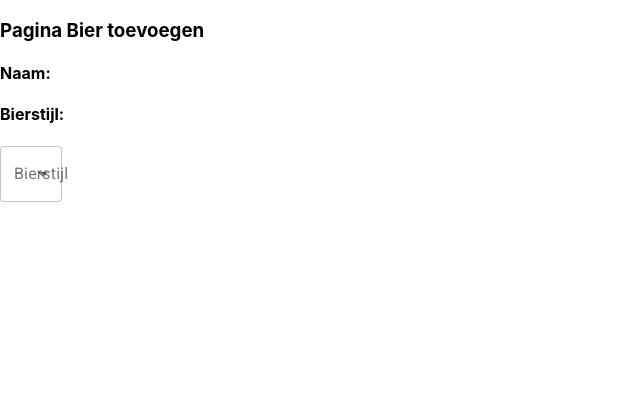
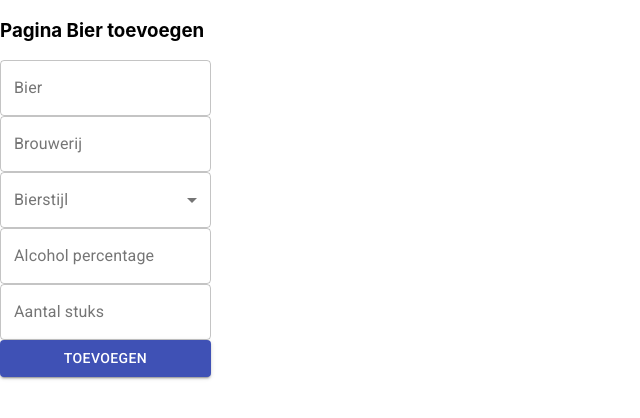
Before and after one commit to mijnbier/app, a React (Create React App) app: page /add-beer in a window 1280 px wide. Shown: the top 418 px of the page, without its empty margins (0-640 px from the left). Built offline with nearby package versions, Linux system fonts and the light colour scheme.

Commit message:
Form add beer

```diff
--- a/src/Pages/AddBeer.js
+++ b/src/Pages/AddBeer.js
@@ -4,25 +4,56 @@ import InputLabel from '@material-ui/core/InputLabel';
 import Select from "@material-ui/core/Select";
 import TextField from "@material-ui/core/TextField";
 import MenuItem from '@material-ui/core/MenuItem';
-
+import Button from "@material-ui/core/Button";
 
 export default function AddBeer() {
-
     return (
         <div>
             <h3>Pagina Bier toevoegen</h3>
-            <h4>Naam:</h4>
-            <h4>Bierstijl:</h4>
-
-            <FormControl variant="outlined" >
-                <InputLabel id="selectbierstijl">Bierstijl</InputLabel>
-                <Select>
-                    <MenuItem value={'Dubbel'}>Dubbel</MenuItem>
-                    <MenuItem value={'Tripel'}>Tripel</MenuItem>
-                    <MenuItem value={'IPA'}>IPA</MenuItem>
-                </Select>
+            <FormControl variant="outlined" style={{ minWidth: 120 }}>
+                <TextField
+                    id="beername"
+                    label="Bier"
+                    variant="outlined"
+                />
+                <TextField
+                    id="brewery"
+                    label="Brouwerij"
+                    variant="outlined"
+                />
+                <FormControl variant="outlined" >
+                    <InputLabel id="selectbeerstyle">Bierstijl</InputLabel>
+                    <Select
+                        labelId="selectbeerstyle"
+                        id="beerstyle">
+                        <MenuItem value={'bock'}>Bock</MenuItem>
+                        <MenuItem value={'blond'}>Blond</MenuItem>
+                        <MenuItem value={'dubbel'}>Dubbel</MenuItem>
+                        <MenuItem value={'ipa'}>IPA</MenuItem>
+                        <MenuItem value={'porter'}>Porter</MenuItem>
+                        <MenuItem value={'stout'}>Stout</MenuItem>
+                        <MenuItem value={'tripel'}>Tripel</MenuItem>
+                        <MenuItem value={'weizen'}>Weizen</MenuItem>
+                        <MenuItem value={'witbier'}>Witbier</MenuItem>
+                    </Select>
+                </FormControl>
+                <TextField
+                    id="alcohol"
+                    label="Alcohol percentage"
+                    type="number"
+                    variant="outlined"
+                />
+                <TextField
+                    id="outlined-number"
+                    label="Aantal stuks"
+                    type="number"
+                    variant="outlined"
+                />
+                <Button
+                    variant="contained"
+                    color="primary"
+                > Toevoegen</Button>
             </FormControl>
-        </div>
-
+        </div >
     );
 }
```
